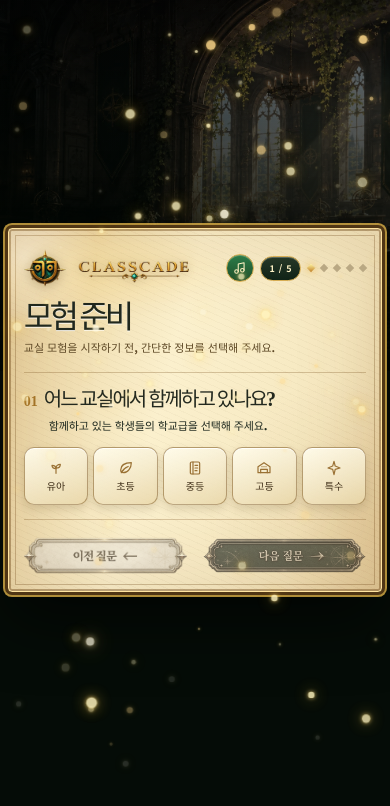
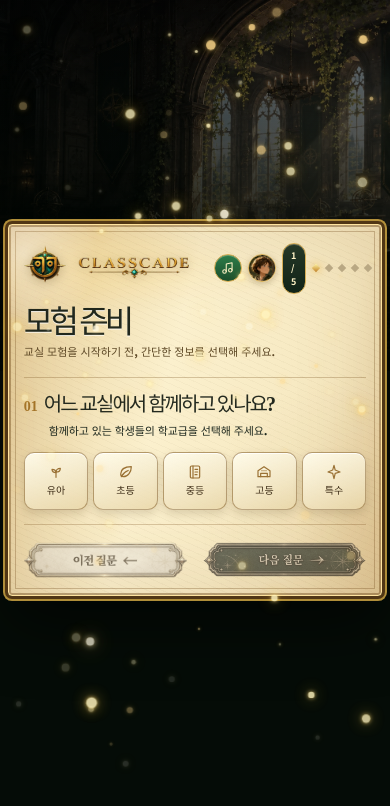
Before and after one commit to edutogether/classcade, a React (Vite) app: page / in a window 390 px wide. Shown: the top 806 px of the page. Built offline with nearby package versions, Linux system fonts and the light colour scheme; a web font is replaced by a local one.

Commit message:
모험 준비 화면 헤더에 장식용 프로필 아바타 아이콘 추가
기능 없이 BGM 버튼 옆에 원형 아바타만 표시 (journey 화면과 동일한
profile-avatar-front.webp 재사용).

```diff
--- a/src/components/AdventurePrepScreen.tsx
+++ b/src/components/AdventurePrepScreen.tsx
@@ -26,6 +26,7 @@ import { PrepTwoChoiceCards } from './prep/PrepTwoChoiceCards'
 import { ChoiceCards } from './prep/ChoiceCards'
 import { PrepFlatCards } from './prep/PrepFlatCards'
 import { PrepProgress } from './prep/PrepProgress'
+import profileAvatar from '../assets/brand/profile-avatar-front.webp'
 import {
   STEP_IMAGES,
   growthIcons,
@@ -313,7 +314,7 @@ export function AdventurePrepScreen({ initialProfile, audio, exiting, isOffline,
       <div className="entry-prep__vignette" aria-hidden="true" />
       <EntryMotes count={96} />
       <section className="entry-prep__panel entry-prep__panel--nickname" data-tune-id="nickname-panel">
-        <header className="entry-prep__header"><div className="entry-prep__brand"><ClasscadeEmblem /><ClasscadeWordmark /></div><div className="entry-prep__header-actions"><BgmControl enabled={audio.bgmEnabled} volume={audio.bgmVolume} onToggle={() => onAudioChange(toggleAudioChannel(audio, 'bgm'))} onVolumeChange={(bgmVolume) => onAudioChange({ ...audio, bgmVolume })} /><PrepProgress step={5} /></div></header>
+        <header className="entry-prep__header"><div className="entry-prep__brand"><ClasscadeEmblem /><ClasscadeWordmark /></div><div className="entry-prep__header-actions"><BgmControl enabled={audio.bgmEnabled} volume={audio.bgmVolume} onToggle={() => onAudioChange(toggleAudioChannel(audio, 'bgm'))} onVolumeChange={(bgmVolume) => onAudioChange({ ...audio, bgmVolume })} /><img className="entry-prep__avatar-deco" src={profileAvatar} alt="" aria-hidden="true" /><PrepProgress step={5} /></div></header>
         <div className="entry-nickname">
           <p className="entry-kicker">✦ 여정의 마지막 준비 ✦</p>
           <h1 id="nickname-title"><span>용사님의 닉네임을</span> <span>알려주세요</span></h1>
@@ -407,6 +408,7 @@ export function AdventurePrepScreen({ initialProfile, audio, exiting, isOffline,
         <div className="entry-prep__brand"><ClasscadeEmblem /><ClasscadeWordmark /></div>
         <div className="entry-prep__header-actions">
           <BgmControl enabled={audio.bgmEnabled} volume={audio.bgmVolume} onToggle={() => onAudioChange(toggleAudioChannel(audio, 'bgm'))} onVolumeChange={(bgmVolume) => onAudioChange({ ...audio, bgmVolume })} />
+          <img className="entry-prep__avatar-deco" src={profileAvatar} alt="" aria-hidden="true" />
           <PrepProgress step={stepNumber} />
         </div>
       </header>
--- a/src/entry-shared.css
+++ b/src/entry-shared.css
@@ -221,6 +221,7 @@
 .entry-prep__header-actions .bgm-control__panel { background: linear-gradient(160deg, #2a2013, #120d08); border: 1px solid rgba(214,173,84,.6); border-radius: 10px; box-shadow: 0 8px 20px rgba(0,0,0,.35); opacity: 0; padding: 10px 12px; pointer-events: none; position: absolute; right: 0; top: calc(100% + 8px); transform: translateY(-4px); transition: opacity .16s ease, transform .16s ease; width: 140px; z-index: 5; }
 .entry-prep__header-actions .bgm-control__panel.is-open { opacity: 1; pointer-events: auto; transform: translateY(0); }
 .entry-prep__header-actions .bgm-control__panel input { width: 100%; }
+.entry-prep__avatar-deco { border: 1px solid #d6ad54; border-radius: 999px; box-shadow: inset 0 1px rgba(255,255,255,.25), 0 2px 6px rgba(90,62,18,.28); height: clamp(38px, 3.4vw, 52px); object-fit: cover; width: clamp(38px, 3.4vw, 52px); }
 .entry-progress { align-items: center; display: flex; gap: 13px; }
 .entry-progress b { background: linear-gradient(180deg, #263827, #102317); border: 1px solid #d6ad54; border-radius: 999px; box-shadow: inset 0 1px rgba(255,255,255,.25); color: #fff3c7; font-size: 13px; letter-spacing: .08em; padding: 8px 16px; }
 .entry-progress span { display: flex; gap: 9px; }
@@ -350,7 +351,7 @@
   .entry-prep__brand .classcade-emblem { height: 42px; margin-top: 0; width: 42px; }
   .entry-prep__brand .classcade-wordmark { height: 22px; margin-left: -7px; margin-top: 8px; }
   .entry-progress { gap: 7px; }.entry-progress b { font-size: 9px; padding: 5px 8px; }.entry-progress span { gap: 7px; }.entry-progress i { height: 6px; width: 6px; }
-  .entry-prep__header-actions { gap: 6px; }.entry-prep__header-actions .audio-toggle { height: 28px; width: 28px; }.entry-prep__header-actions .audio-toggle svg { height: 14px; width: 14px; }
+  .entry-prep__header-actions { gap: 6px; }.entry-prep__header-actions .audio-toggle { height: 28px; width: 28px; }.entry-prep__header-actions .audio-toggle svg { height: 14px; width: 14px; }.entry-prep__avatar-deco { height: 28px; width: 28px; }
   .entry-prep__illustration { background-size: 300% auto; bottom: auto; height: 220px; mask-image: linear-gradient(90deg, transparent, #000 42%, #000); opacity: .48; top: 22%; width: 55%; }.entry-prep__intro { margin-top: 13px; padding-bottom: 12px; }.entry-prep__intro h1 { font-size: 38px; }.entry-prep--1 .entry-prep__intro h1 { font-size: 32px; }.entry-prep__intro p { font-size: 11px; margin-top: 7px; }.entry-prep__question { max-width: none; padding-top: 15px; }.entry-prep__question-number { font-size: 14px; margin-right: 6px; }.entry-prep__question h2 { font-size: 24px; letter-spacing: -.1em; }.entry-prep__question > p:not(.entry-prep__question-number) { font-size: 11px; line-height: 1.4; margin: 6px 0 12px 74px; }.entry-prep__next-cue { background: rgba(28, 78, 50, .12); border-left: 3px solid #4d9463; color: #176041; font-size: 11px; font-weight: 900; line-height: 1.35; margin: 0 0 8px; padding: 6px 8px; }
   .entry-choice-grid { gap: 7px; grid-template-columns: repeat(2, minmax(0, 1fr)); margin: 0; max-width: none; }.entry-prep--1 .entry-choice-grid { grid-template-columns: repeat(3, minmax(0, 1fr)); }.entry-choice-card { font-size: 17px; gap: 6px; min-height: 94px; padding: 10px 5px; }.entry-prep--1 .entry-choice-card { font-size: 15px; min-height: 76px; }.entry-choice-card__icon { transform: scale(.76); }.entry-choice-card__check { height: 24px; right: -5px; top: -6px; width: 24px; }.entry-choice-grid--compact { gap: 7px; grid-template-columns: repeat(2, minmax(0, 1fr)); max-width: none; }.entry-choice-grid--compact .entry-choice-card { font-size: 12px; min-height: 55px; }
   .entry-growth-grid { gap: 8px; grid-template-columns: repeat(2, minmax(0, 1fr)); max-width: none; }.entry-growth-card { font-size: 12px; gap: 7px; min-height: 68px; padding: 9px; }.entry-growth-card:nth-child(10) { grid-column: 1 / -1; }.entry-growth-card svg { height: 20px; width: 20px; }.entry-growth-other { grid-column: 1 / -1; }.entry-growth-message { font-size: 11px; }
```
